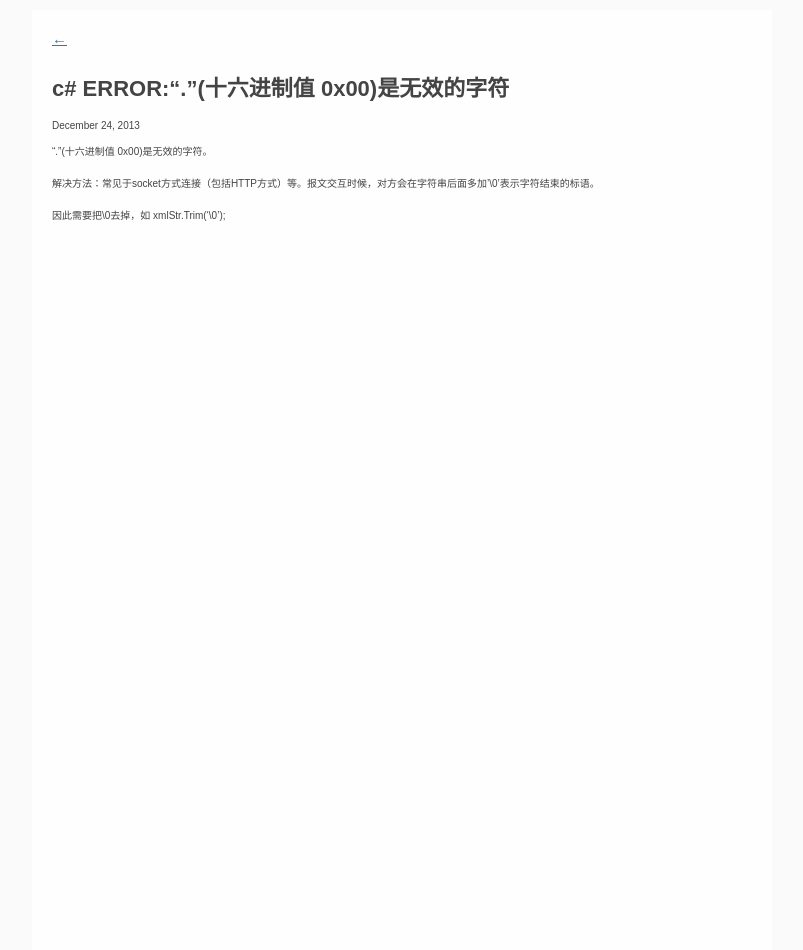
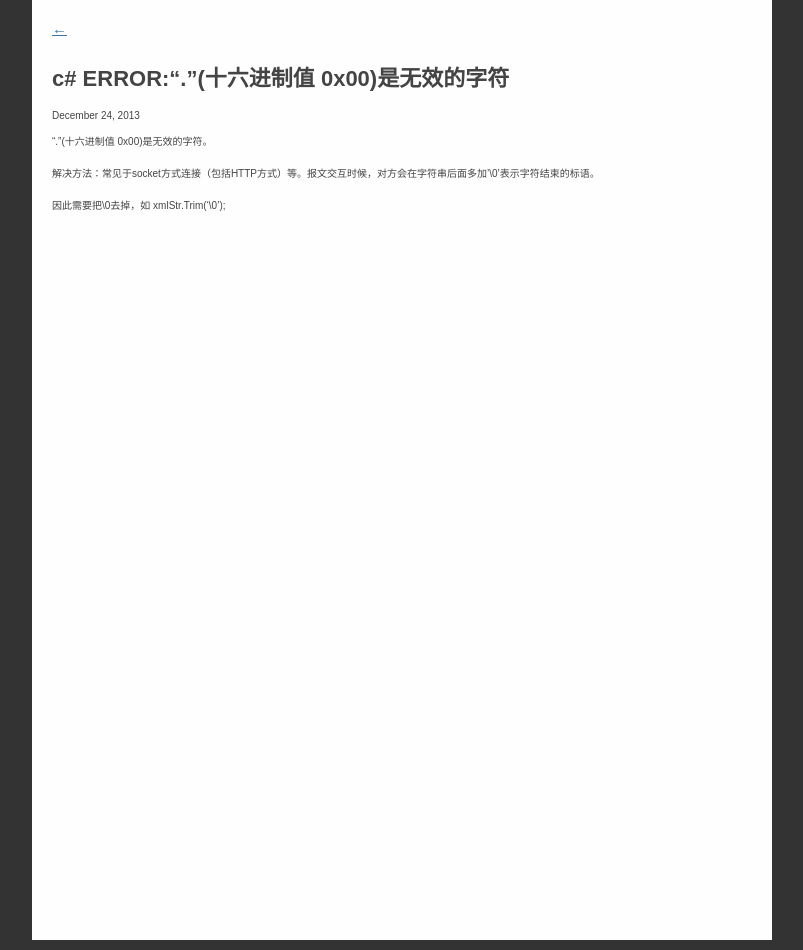
Before and after one commit to osrpt/osrpt.github.com, a Jekyll site: the page built from _posts/2013-12-24-c-sharp-invalid-0x00.md, in a window 1280 px wide. Shown: the whole page, without its empty margins (238-1041 px from the left). Built offline with Jekyll 4.4.1, drawn with Linux system fonts in a browser that asks for light colours; Markdown is read by kramdown in place of the engine named in the settings.

Commit message:
edit css
change backgroud to #333

```diff
--- a/css/default.css
+++ b/css/default.css
@@ -2,7 +2,7 @@ html {
   font-family: sans-serif;
   -ms-text-size-adjust: 100%;
   -webkit-text-size-adjust: 100%;
-  background:#FAFAFA;
+  background:#333;
   width:100%;
   height:100%;
 }
@@ -314,10 +314,6 @@ pre , code, kbd, samp {
   padding:3px;
 }
 
-.article{
-  margin:1em auto;
-}
-
 .article .nav{
   margin-bottom: 1.5em;
   font-size: 1.5em;
```
